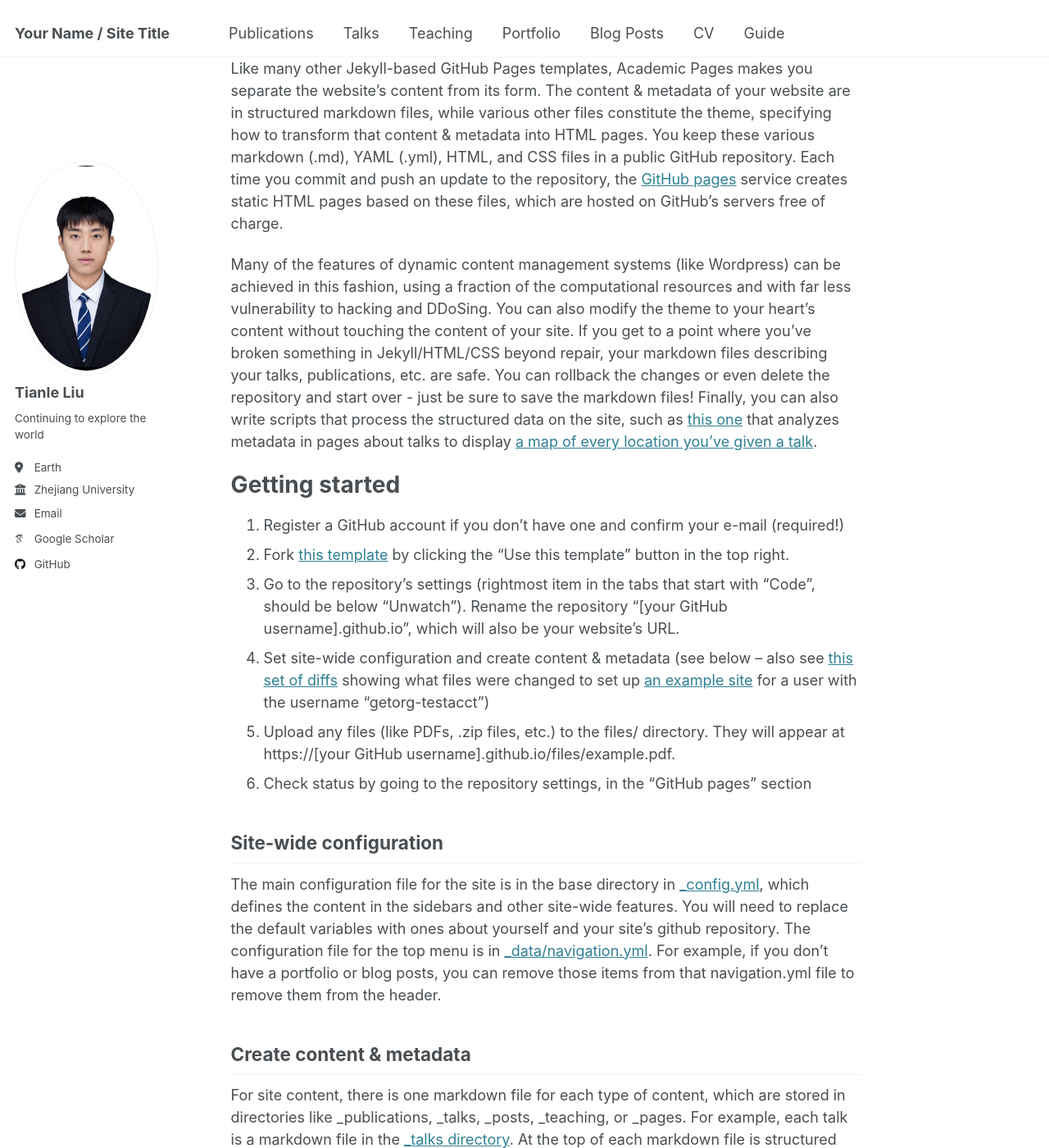
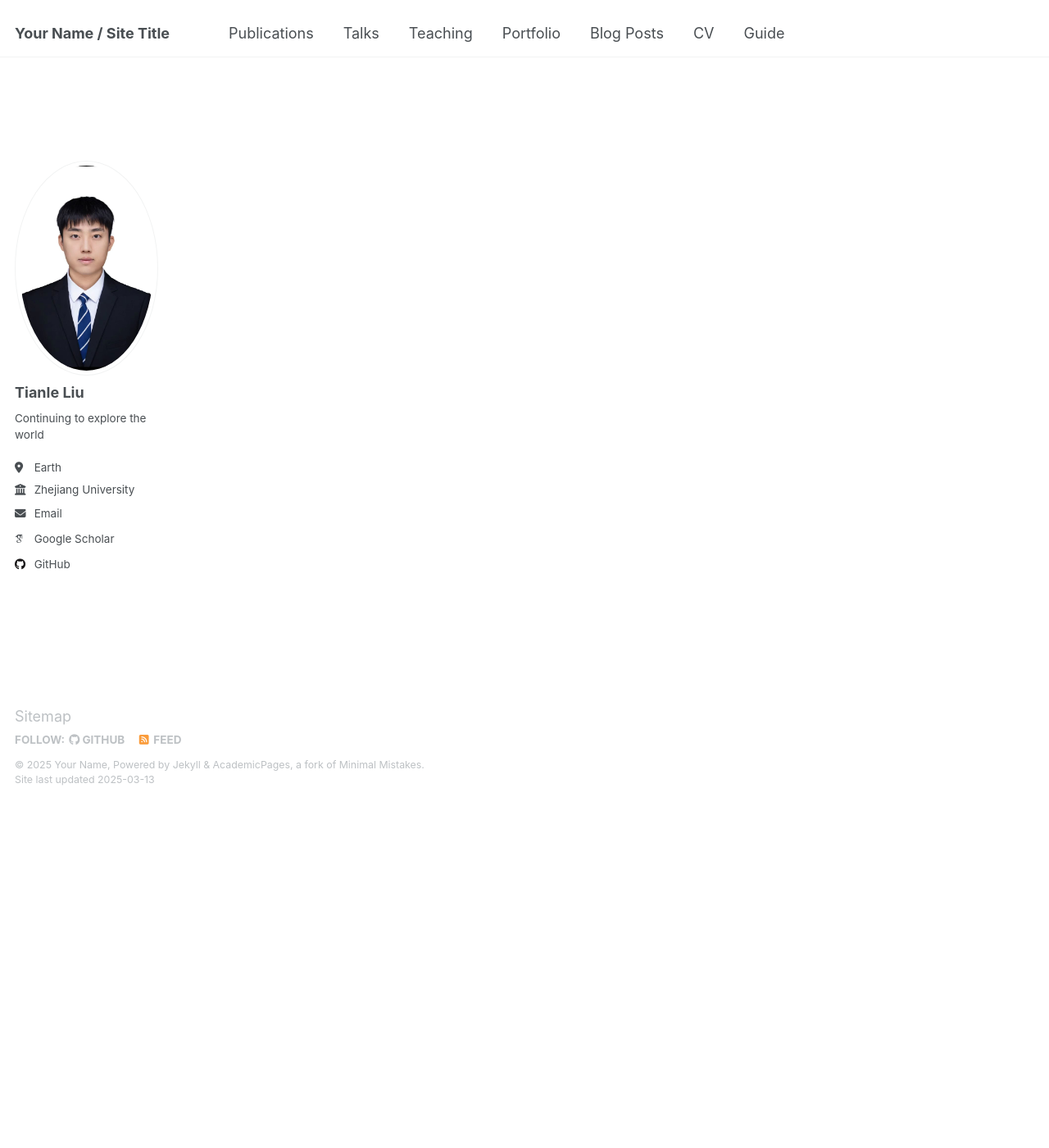
Before and after one commit to TianleLiu0303/TianleLiu0303.github.io, a Jekyll site: the page built from _pages/about.md, in a window 1280 px wide and 1400 px high, scrolled down 421 px. Shown: the whole window at 82% size. Built offline with Jekyll 4.4.1, drawn with Linux system fonts in a browser that asks for light colours; some web fonts are replaced; some of the changed text lies outside the part shown.

Commit message:
Update about.md

```diff
--- a/_pages/about.md
+++ b/_pages/about.md
@@ -1,6 +1,6 @@
 ---
 permalink: /
-title: "Academic Pages is a ready-to-fork GitHub Pages template for academic personal websites"
+title: "About me"
 author_profile: true
 redirect_from:
   - /about/
@@ -9,6 +9,7 @@ redirect_from:
 
 This is the front page of a website that is powered by the [Academic Pages template](https://github.com/academicpages/academicpages.github.io) and hosted on GitHub pages. [GitHub pages](https://pages.github.com) is a free service in which websites are built and hosted from code and data stored in a GitHub repository, automatically updating when a new commit is made to the repository. This template was forked from the [Minimal Mistakes Jekyll Theme](https://mmistakes.github.io/minimal-mistakes/) created by Michael Rose, and then extended to support the kinds of content that academics have: publications, talks, teaching, a portfolio, blog posts, and a dynamically-generated CV. You can fork [this template](https://github.com/academicpages/academicpages.github.io) right now, modify the configuration and markdown files, add your own PDFs and other content, and have your own site for free, with no ads!
 
+<!--
 A data-driven personal website
 ======
 Like many other Jekyll-based GitHub Pages templates, Academic Pages makes you separate the website's content from its form. The content & metadata of your website are in structured markdown files, while various other files constitute the theme, specifying how to transform that content & metadata into HTML pages. You keep these various markdown (.md), YAML (.yml), HTML, and CSS files in a public GitHub repository. Each time you commit and push an update to the repository, the [GitHub pages](https://pages.github.com/) service creates static HTML pages based on these files, which are hosted on GitHub's servers free of charge.
@@ -47,3 +48,4 @@ Example: editing a markdown file for a talk
 For more info
 ------
 More info about configuring Academic Pages can be found in [the guide](https://academicpages.github.io/markdown/), the [growing wiki](https://github.com/academicpages/academicpages.github.io/wiki), and you can always [ask a question on GitHub](https://github.com/academicpages/academicpages.github.io/discussions). The [guides for the Minimal Mistakes theme](https://mmistakes.github.io/minimal-mistakes/docs/configuration/) (which this theme was forked from) might also be helpful.
+-->
```
